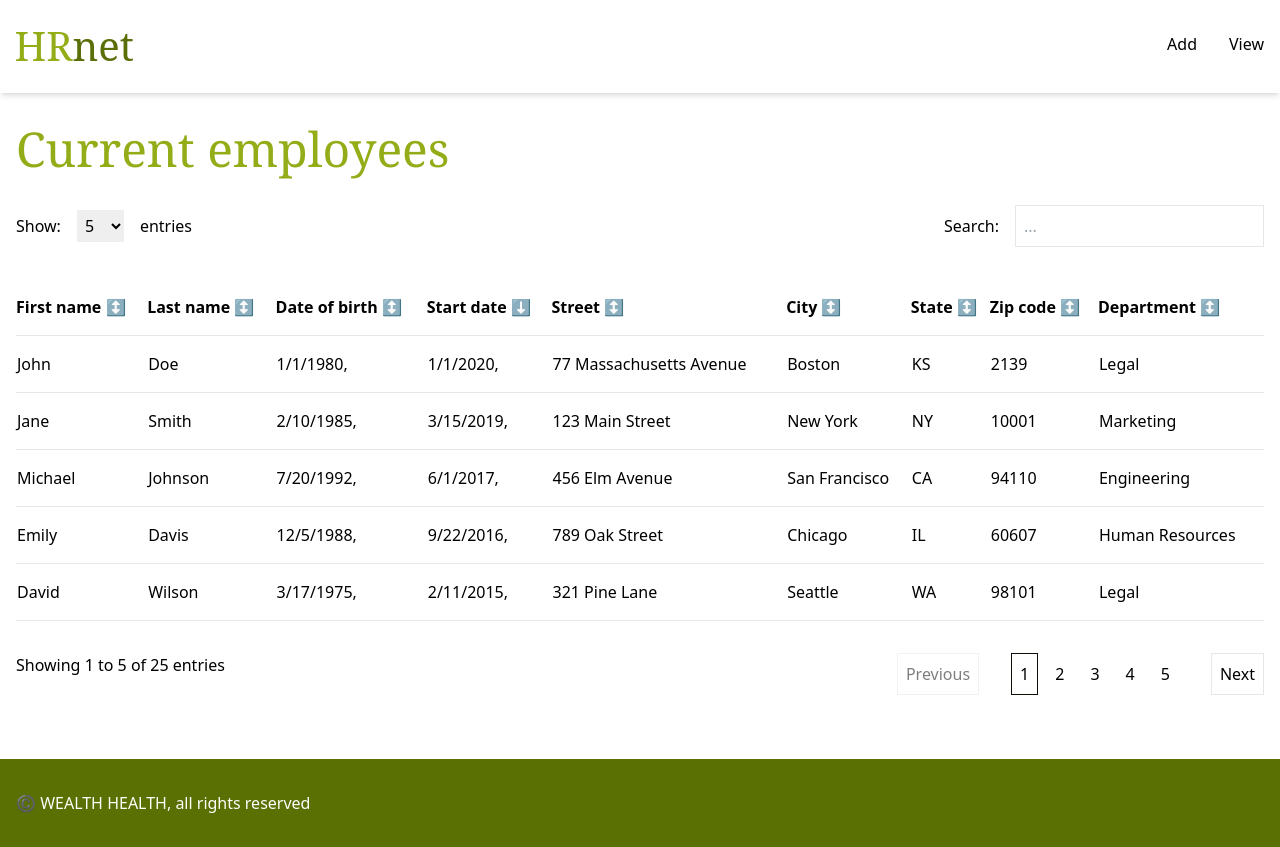
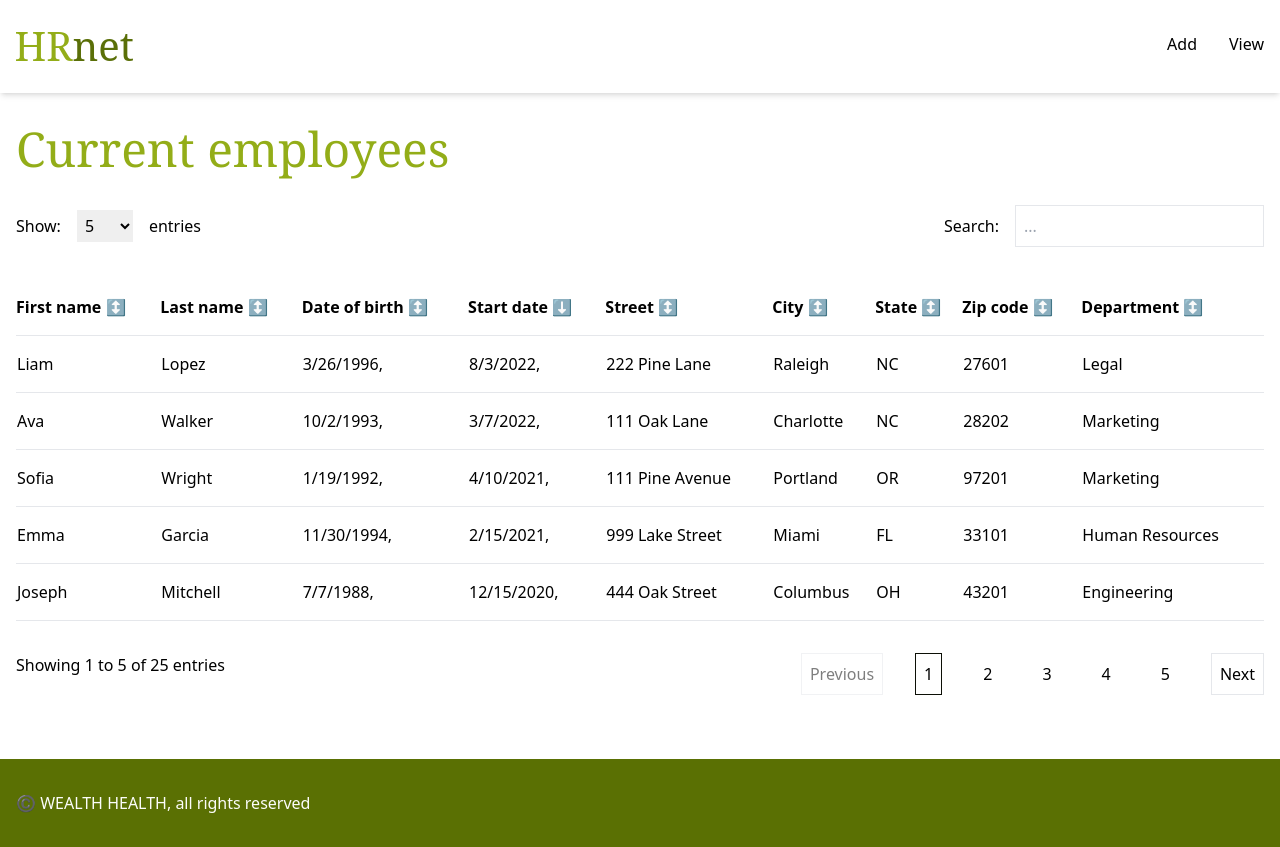
Before and after one commit to jeromeabel/oc-p14-hrnet, a React (Vite) app: page /view in a window 1280 px wide. Built offline with nearby package versions, Linux system fonts and the light colour scheme.

Commit message:
Clean Pagination and fix issue. Clean names also and add README

```diff
--- a/src/components/TableData/InputLength.tsx
+++ b/src/components/TableData/InputEntries.tsx
@@ -1,8 +1,8 @@
-type InputLengthProps = {
+type InputEntriesProps = {
   onChange: (length: number) => void;
 };
 
-const InputLength = ({ onChange }: InputLengthProps) => {
+const InputEntries = ({ onChange }: InputEntriesProps) => {
   const handleChange = (event: React.ChangeEvent<HTMLSelectElement>) => {
     const inputValue = event.target.value;
     const parsedValue = parseInt(inputValue, 10); // integer
@@ -12,7 +12,7 @@ const InputLength = ({ onChange }: InputLengthProps) => {
   };
   return (
     <div className="flex gap-4 items-center">
-      <label htmlFor="filterSelect" aria-label="Select the lenght of the data">
+      <label htmlFor="filterSelect" aria-label="Select the number of entries">
         Show:
       </label>
       <select className="p-1" id="filterSelect" onChange={handleChange}>
@@ -20,12 +20,14 @@ const InputLength = ({ onChange }: InputLengthProps) => {
         <option>10</option>
         <option>15</option>
         <option>25</option>
+        <option>50</option>
+        <option>100</option>
       </select>
       <span>entries</span>
     </div>
   );
 };
 
-export default InputLength;
+export default InputEntries;
 
 /* <option value="0">All</option> 10 25 50 100 */
--- a/src/components/TableData/Pagination.tsx
+++ /dev/null
@@ -1,89 +0,0 @@
-import { useState, useEffect } from 'react';
-
-type PaginationProps = {
-  onChange: (page: number) => void;
-  totalEntries: number;
-  entriesPerPage: number;
-};
-
-const Pagination: React.FC<PaginationProps> = ({
-  onChange,
-  totalEntries,
-  entriesPerPage,
-}) => {
-  const [currentPage, setCurrentPage] = useState(1);
-
-  const totalPages = Math.ceil(totalEntries / entriesPerPage);
-
-  const handlePageChange = (page: number) => {
-    if (page >= 1 && page <= totalPages && page !== currentPage) {
-      setCurrentPage(page);
-      onChange((page - 1) * entriesPerPage + 1);
-    }
-  };
-
-  // Reset the page to 1 when entriesPerPage changes
-  useEffect(() => {
-    setCurrentPage(1);
-  }, [entriesPerPage]);
-
-  const startEntry = (currentPage - 1) * entriesPerPage + 1;
-  const endEntry = Math.min(startEntry + entriesPerPage - 1, totalEntries);
-
-  const renderPageNumbers = () => {
-    const pageNumbers = [];
-    for (let i = 1; i <= totalPages; i++) {
-      pageNumbers.push(
-        <li
-          key={i}
-          className={`p-2 border hover:cursor-pointer ${
-            currentPage === i ? 'border-black' : 'border-transparent'
-          }`}
-          onClick={() => handlePageChange(i)}
-        >
-          <button>{i}</button>
-        </li>
-      );
-    }
-    return pageNumbers;
-  };
-
-  const renderButton = (
-    label: string,
-    onClick: () => void,
-    isDisabled: boolean
-  ) => (
-    <button
-      className={`p-2 border ${
-        isDisabled ? 'opacity-50' : 'hover:cursor-pointer hover:border-black'
-      }`}
-      onClick={onClick}
-    >
-      {label}
-    </button>
-  );
-
-  return (
-    <div className="flex justify-between">
-      <p>
-        Showing {startEntry} to {endEntry} of {totalEntries} entries
-      </p>
-
-      <nav className="flex gap-8">
-        {renderButton(
-          'Previous',
-          () => handlePageChange(currentPage - 1),
-          currentPage === 1
-        )}
-        <ul className="flex gap-2">{renderPageNumbers()}</ul>
-        {renderButton(
-          'Next',
-          () => handlePageChange(currentPage + 1),
-          currentPage === totalPages
-        )}
-      </nav>
-    </div>
-  );
-};
-
-export default Pagination;
--- /dev/null
+++ b/src/components/TableData/PaginationButtons.tsx
@@ -0,0 +1,70 @@
+type PaginationButtonsProps = {
+  currentPage: number;
+  totalPages: number;
+  onChange: (page: number) => void;
+};
+
+const PaginationButtons = ({
+  currentPage,
+  totalPages,
+  onChange,
+}: PaginationButtonsProps) => {
+  const handlePageChange = (page: number) => {
+    if (page >= 1 && page <= totalPages) {
+      onChange(page);
+    }
+  };
+
+  const renderPageNumbers = () => {
+    const pageNumbers = [];
+    for (let i = 1; i <= totalPages; i++) {
+      const isActive = i === currentPage;
+      pageNumbers.push(
+        <button
+          className={`p-2 border hover:cursor-pointer ${
+            isActive ? 'border-black' : 'border-transparent'
+          }`}
+          key={i}
+          onClick={() => handlePageChange(i)}
+          disabled={isActive}
+        >
+          {i}
+        </button>
+      );
+    }
+    return pageNumbers;
+  };
+
+  const renderButton = (
+    label: string,
+    onClick: () => void,
+    isDisabled: boolean
+  ) => (
+    <button
+      className={`p-2 border ${
+        isDisabled ? 'opacity-50' : 'hover:cursor-pointer hover:border-black'
+      }`}
+      onClick={onClick}
+    >
+      {label}
+    </button>
+  );
+
+  return (
+    <nav className="flex gap-8">
+      {renderButton(
+        'Previous',
+        () => handlePageChange(currentPage - 1),
+        currentPage === 1
+      )}
+      {renderPageNumbers()}
+      {renderButton(
+        'Next',
+        () => handlePageChange(currentPage + 1),
+        currentPage === totalPages
+      )}
+    </nav>
+  );
+};
+
+export default PaginationButtons;
--- a/src/components/TableData/TableData.tsx
+++ b/src/components/TableData/TableData.tsx
@@ -3,9 +3,9 @@ import { useState, useMemo } from 'react';
 // Import components
 import TableHeaderCell from './TableHeaderCell';
 import TableCell from './TableCell';
-import InputLength from './InputLength';
+import InputEntries from './InputEntries';
 import InputSearch from './InputSearch';
-import Pagination from './Pagination';
+import PaginationButtons from './PaginationButtons';
 
 // Import logic
 import { sortData, filterDataBySearch } from './dataUtils';
@@ -24,7 +24,6 @@ type TableDataProps<
   headers: THeader[];
 };
 
-// Main component
 const TableData = <
   TItem extends RecordItemType,
   THeader extends RecordHeaderType
@@ -32,57 +31,65 @@ const TableData = <
   data,
   headers,
 }: TableDataProps<TItem, THeader>) => {
-  //State variables for the filters
+  // State variables for the filters
   const [sortKey, setSortKey] = useState('startDate');
   const [sortOrder, setSortOrder] = useState<SortOrderType>('desc');
   const [searchTerm, setSearchTerm] = useState('');
-  const [filterLength, setFilterLength] = useState(5);
+  const [entriesPerPage, setEntriesPerPage] = useState(5);
+  const [currentPage, setCurrentPage] = useState(1);
 
-  const [totalEntries, setTotalEntries] = useState(data.length);
-  const [startIndex, setStartIndex] = useState(0);
+  // Memo functions : search, sort, pagination
+  const filteredData = useMemo(() => {
+    return filterDataBySearch(data, searchTerm);
+  }, [data, searchTerm]);
 
-  const currentData = useMemo(() => {
-    let newData = [...data];
+  const sortedData = useMemo(() => {
+    return sortData(filteredData, sortKey, sortOrder);
+  }, [filteredData, sortKey, sortOrder]);
 
-    // Apply search filter
-    if (searchTerm) {
-      newData = filterDataBySearch(newData, searchTerm);
-    }
+  const totalPages = useMemo(() => {
+    return Math.ceil(sortedData.length / entriesPerPage);
+  }, [sortedData.length, entriesPerPage]);
 
-    // Apply pagination with number of entries
-    setTotalEntries(newData.length);
-    const endIndex = startIndex + filterLength;
-    newData = newData.slice(startIndex, endIndex);
+  const paginatedData = useMemo(() => {
+    const startEntry = (currentPage - 1) * entriesPerPage;
+    const endEntry = Math.min(startEntry + entriesPerPage, sortedData.length);
+    const dataSlice = sortedData.slice(startEntry, endEntry);
+    return {
+      data: dataSlice,
+      startEntry,
+      endEntry,
+      totalEntries: sortedData.length,
+    };
+  }, [sortedData, entriesPerPage, currentPage]);
 
-    // Apply sort
-    newData = sortData(newData, sortKey, sortOrder);
-
-    return newData;
-  }, [data, sortKey, sortOrder, searchTerm, filterLength, startIndex]);
-
-  // ?useCallback
-  const onSort = (key: string) => {
-    setSortOrder(sortOrder === 'asc' ? 'desc' : 'asc');
+  // Event functions
+  const handleSort = (key: string) => {
     setSortKey(key);
+    setSortOrder((prevOrder) => (prevOrder === 'asc' ? 'desc' : 'asc'));
   };
 
-  const onSearch = (searchTerm: string) => {
-    setSearchTerm(searchTerm);
+  const handleSearch = (term: string) => {
+    setSearchTerm(term);
+    setCurrentPage(1);
   };
 
-  const onLength = (length: number) => {
-    setFilterLength(length);
+  const handleEntries = (length: number) => {
+    const currentEntryIndex = (currentPage - 1) * entriesPerPage;
+    const newPageNumber = Math.floor(currentEntryIndex / length) + 1;
+    setEntriesPerPage(length);
+    setCurrentPage(newPageNumber); // find the accurate page number
   };
 
-  const onPage = (index: number) => {
-    setStartIndex(index);
+  const handlePageChange = (page: number) => {
+    setCurrentPage(page);
   };
 
   return (
     <div className="my-8">
       <div className="flex justify-between">
-        <InputLength onChange={onLength} />
-        <InputSearch onChange={onSearch} />
+        <InputEntries onChange={handleEntries} />
+        <InputSearch onChange={handleSearch} />
       </div>
       <table className="w-full my-8">
         <thead className="border-b">
@@ -93,13 +100,13 @@ const TableData = <
                 col={col}
                 sortKey={sortKey}
                 sortOrder={sortOrder}
-                onSort={onSort}
+                onSort={handleSort}
               />
             ))}
           </tr>
         </thead>
         <tbody>
-          {currentData.map((item, index) => (
+          {paginatedData.data.map((item, index) => (
             <tr key={index}>
               {Object.keys(item).map((key) => (
                 <TableCell key={key} item={item} keyName={key} />
@@ -108,11 +115,17 @@ const TableData = <
           ))}
         </tbody>
       </table>
-      <Pagination
-        totalEntries={totalEntries}
-        entriesPerPage={filterLength}
-        onChange={onPage}
-      />
+      <div className="flex justify-between">
+        <div>
+          Showing {paginatedData.startEntry + 1} to {paginatedData.endEntry} of{' '}
+          {paginatedData.totalEntries} entries
+        </div>
+        <PaginationButtons
+          currentPage={currentPage}
+          totalPages={totalPages}
+          onChange={handlePageChange}
+        />
+      </div>
     </div>
   );
 };
```
Also changed, not shown: 2 other files (tests, documents, lock files or other folders).
